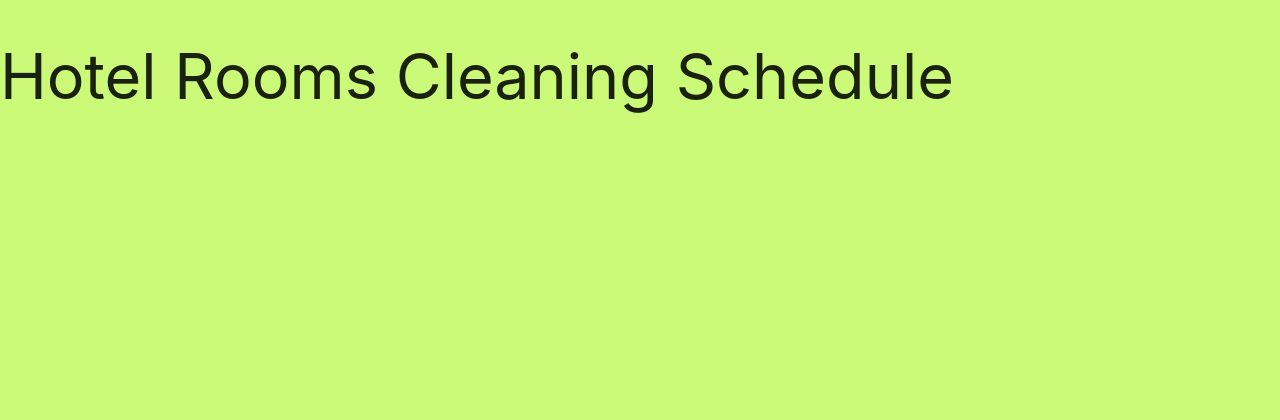
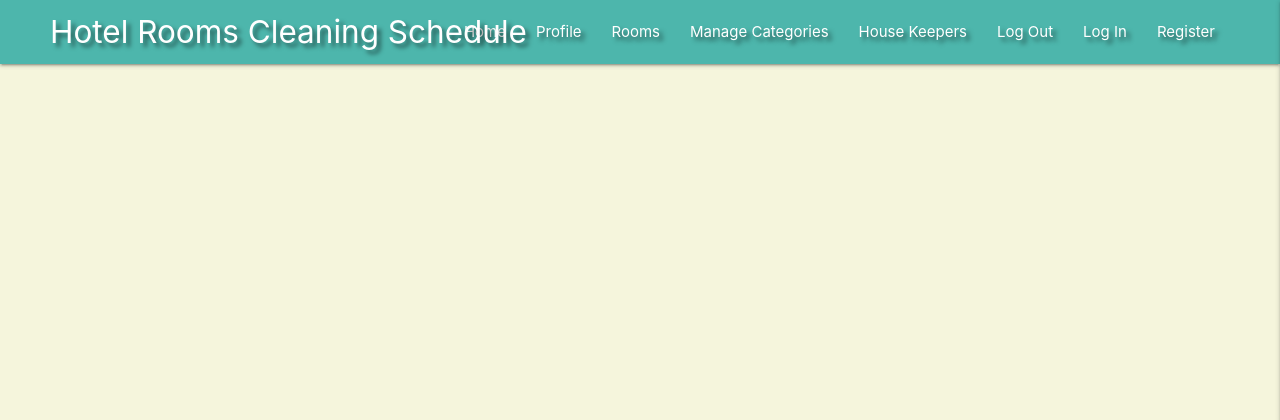
Before and after one commit to Maribel-88/house_keeping_management, a Flask app: page / in a window 1280 px wide. Shown: the top 420 px of the page. Run offline with Flask 3, Linux system fonts and the light colour scheme; data that the repository does not hold is empty; some libraries are stand-ins or nearby versions.

Commit message:
added materialize navbar and sidebar

```diff
--- a/static/css/style.css
+++ b/static/css/style.css
@@ -1,3 +1,21 @@
 body{
-    background-color: rgb(202, 250, 120);
+    background-color:beige;
 }
+
+.text-shadow {
+    text-shadow: 4px 4px 4px rgba(0,0,0,0.5);
+}
+
+.brand-logo {
+    margin-left: 50px;
+}
+
+@media screen and (max-width: 350px) {
+    .brand-logo {
+        width:max-content
+    }
+}
+
+.right {
+    margin-right: 50px;
+}
--- a/static/js/script.js
+++ b/static/js/script.js
@@ -0,0 +1,3 @@
+$(document).ready(function(){
+    $('.sidenav').sidenav({edge: "right"});
+  });
--- a/templates/base.html
+++ b/templates/base.html
@@ -12,7 +12,41 @@
     <title>House Keeping Management</title>
 </head>
 <body>
-    <h1> Hotel Rooms Cleaning Schedule </h1>
+
+    <header>
+        <!-- top navbar -->
+        <nav class="nav-extended text-shadow teal lighten-2">
+            <div class="nav-wrapper">
+             <div><a href="#!" class="brand-logo">Hotel Rooms Cleaning Schedule</a></div>
+            <a href="#" data-target="mobile-demo" class="sidenav-trigger right"><i class="fas fa-bars"></i></a>
+            <ul class="right hide-on-med-and-down">
+                <li><a href="#">Home</a></li>
+                <li><a href="#">Profile</a></li>
+                <li><a href="{{ url_for('get_rooms') }}">Rooms</a></li>
+                <li><a href="#">Manage Categories</a></li>
+                <li><a href="#">House Keepers</a></li>
+                <li><a href="#">Log Out</a></li>
+                <li><a href="#">Log In</a></li>
+                <li><a href="#">Register</a></li>
+
+            </ul>
+            </div>
+        </nav>
+
+        <!-- mobile navbar -->
+        <ul class="sidenav" id="mobile-demo">
+            <li><h4 class="center-align "></h4></li>
+            <li><a href="#">Home</a></li>
+            <li><a href="#">Profile</a></li>
+            <li><a href="{{ url_for('get_rooms') }}">Rooms</a></li>
+            <li><a href="#">Manage Categories</a></li>
+            <li><a href="#">House Keepers</a></li>
+            <li><a href="#">Log Out</a></li>
+            <li><a href="#">Log In</a></li>
+            <li><a href="#">Register</a></li>
+        </ul>
+    </header>
+
     {% block content %}
     {% endblock %}
 
```
